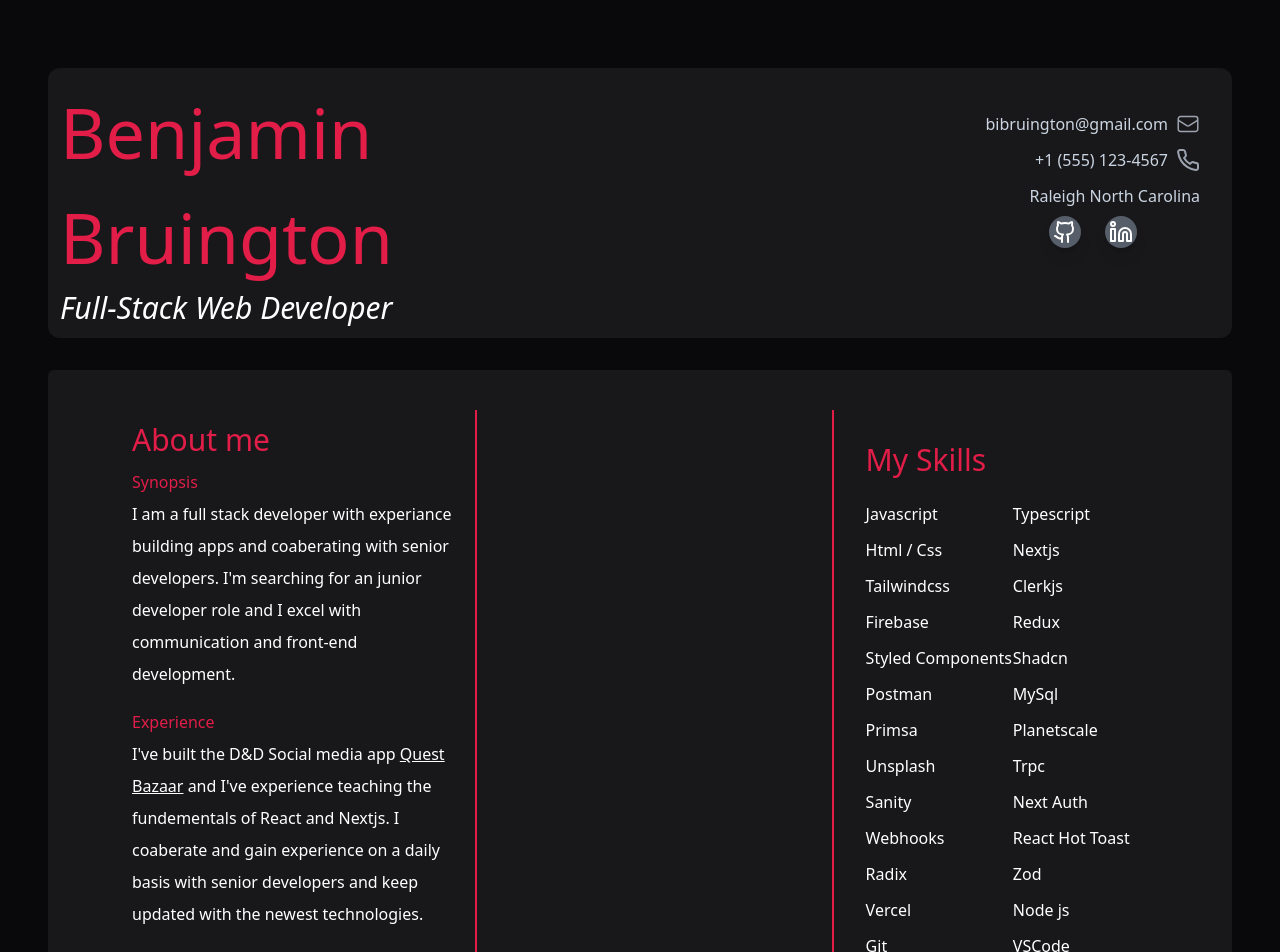
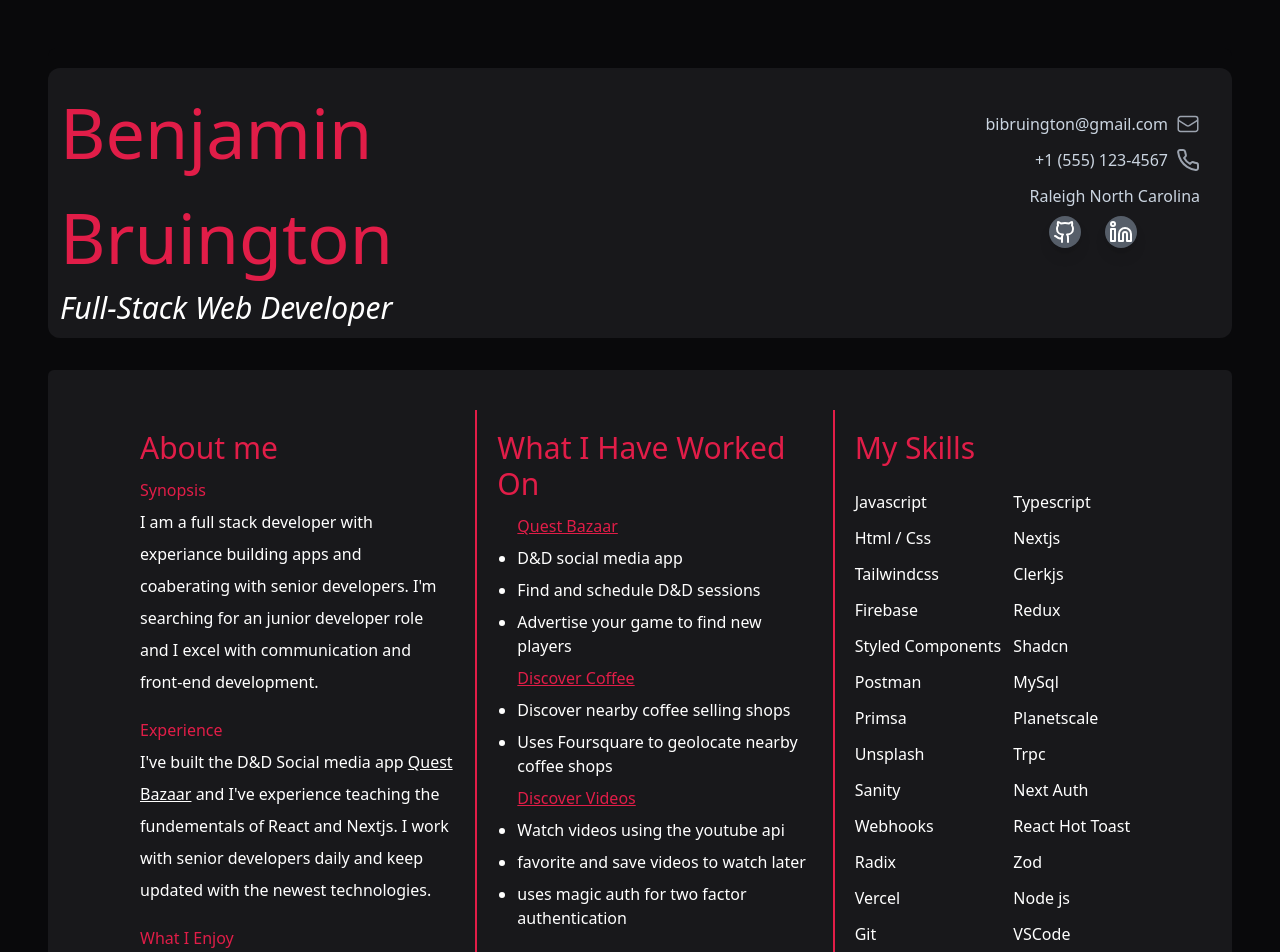
Before and after one commit to BBruington/about-me, a Next.js app: page / in a window 1280 px wide. Shown: the top 952 px of the page. Built offline with nearby package versions, Linux system fonts and the light colour scheme.

Commit message:
about me ui

```diff
--- a/src/components/aboutMe.tsx
+++ b/src/components/aboutMe.tsx
@@ -1,10 +1,9 @@
-
 export default function AboutMe() {
   return (
-    <div className="flex w-full bg-secondary-foreground p-10 rounded-md">
+    <div className="flex flex-col lg:flex-row w-full bg-secondary-foreground p-10 rounded-md">
 
       {/* About Me */}
-      <div className="ml-8 w-1/3 border-r-2 border-primary p-3">
+      <div className="ml-8 lg:w-1/3 border-b-2 lg:border-b-0 lg:border-r-2 border-primary p-5">
         <h2 className="text-primary mb-3 text-3xl">About me</h2>
         <h3 className="text-primary mb-1">Synopsis</h3>
         <p className="text-white mb-5 leading-8">
@@ -24,8 +23,8 @@ export default function AboutMe() {
             Quest Bazaar
           </a>
           <span> </span>and I&apos;ve experience teaching the fundementals of
-          React and Nextjs. I coaberate and gain experience on a daily basis
-          with senior developers and keep updated with the newest technologies.
+          React and Nextjs. I work with senior developers daily and keep updated
+          with the newest technologies.
         </p>
 
         <h3 className="text-primary mb-1">What I Enjoy</h3>
@@ -37,10 +36,49 @@ export default function AboutMe() {
           <li>Learning languages like German</li>
         </ul>
       </div>
-      <div className="w-1/3 border-r-2 border-primary"></div>
+
+      {/* My Projects */}
+      <div className="lg:w-1/3 border-b-2 lg:border-b-0 lg:border-r-2 border-primary p-5">
+        <h2 className="text-primary mb-3 text-3xl">What I Have Worked On</h2>
+        <ul className="text-white space-y-2 list-disc ml-5">
+          <h3 className="text-primary mb-1">
+            <a
+              target="_blank"
+              href="https://quest-bazaar.vercel.app"
+              className="underline hover:cursor-pointer hover:text-slate-500"
+            >
+              Quest Bazaar
+            </a>
+          </h3>
+          <li className="mt-2">D&D social media app</li>
+          <li className="mt-2">Find and schedule D&D sessions</li>
+          <li className="mt-2">Advertise your game to find new players</li>
+          <h3 className="text-primary mb-1"><a
+            target="_blank"
+            href="https://discover-coffee-sigma.vercel.app/"
+            className="underline hover:cursor-pointer hover:text-slate-500"
+          >
+            Discover Coffee
+          </a></h3>
+          <li>Discover nearby coffee selling shops</li>
+          <li>Uses Foursquare to geolocate nearby coffee shops</li>
+          <h3 className="text-primary mb-1">
+            <a
+              target="_blank"
+              href="https://discover-videos-one.vercel.app/"
+              className="underline hover:cursor-pointer hover:text-slate-500"
+            >
+              Discover Videos
+            </a>
+          </h3>
+          <li>Watch videos using the youtube api</li>
+          <li>favorite and save videos to watch later</li>
+          <li>uses magic auth for two factor authentication</li>
+        </ul>
+      </div>
 
       {/* My Skills */}
-      <div className="flex flex-col w-1/3 p-8">
+      <div className="flex flex-col lg:w-1/3 p-5">
         <h2 className="text-primary text-3xl">My Skills</h2>
         <div className="grid grid-cols-2 text-white mt-3 space-y-3">
           <span className="mt-3">Javascript</span>
@@ -69,9 +107,14 @@ export default function AboutMe() {
           <span>Node js</span>
           <span>Git</span>
           <span>VSCode</span>
+          <span>Foursquare</span>
+          <span>Airtable</span>
+          <span>Magic Auth</span>
+          <span>Jsonwebtokens</span>
+          <span>Hasura cloud</span>
+          <span>Unsplash</span>
         </div>
-      d</div>
-
+      </div>
     </div>
   );
 }
```
